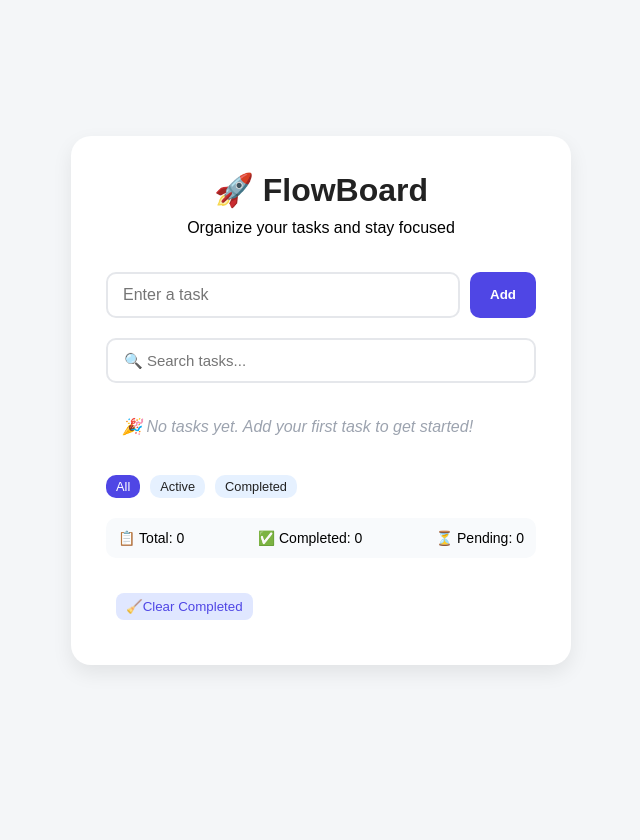
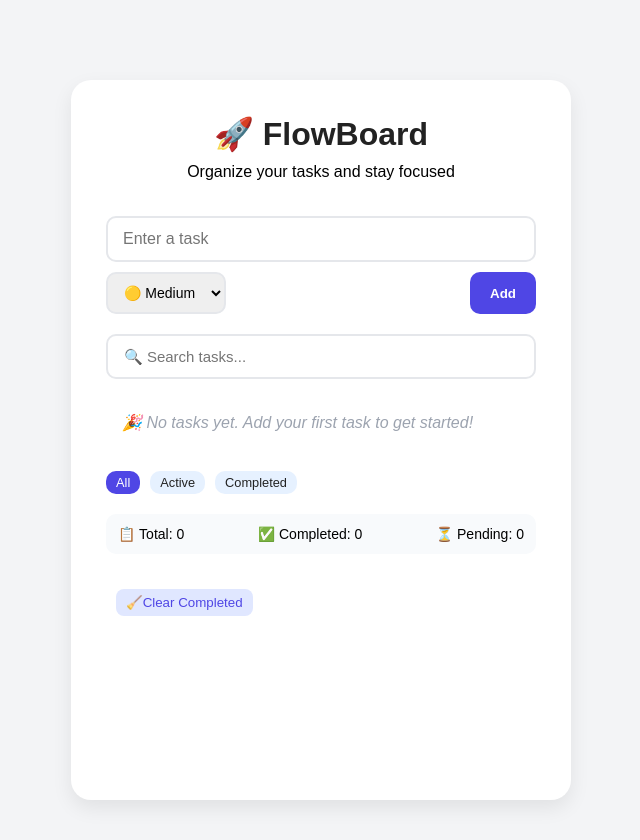
Before and after one commit to arjuntelange/react-task-tracker, a React (Vite) app: page / in a window 1280 px wide. Shown: the whole page, without its empty margins (319-959 px from the left). Before the commit the page ends 800 px from the top, so only its background shows below. Built offline with nearby package versions, Linux system fonts and the light colour scheme.

Commit message:
feat: add task priority system with colored badges

```diff
--- a/src/App.css
+++ b/src/App.css
@@ -1,8 +1,9 @@
 .main-container {
   width: 100%;
-  height: 100vh;
+  min-height: 100vh;
 
   display: flex;
   justify-content: center;
-  align-items: center;
+
+  padding: 40px 0;
 }
--- a/src/components/TodoList.css
+++ b/src/components/TodoList.css
@@ -49,7 +49,36 @@
   border-color: #4f46e5;
 }
 
-.input-section button {
+.task-controls {
+  margin-top: 10px;
+
+  display: flex;
+  justify-content: space-between;
+  gap: 10px;
+}
+
+.task-controls select {
+  padding: 10px 12px;
+
+  border: 2px solid #e5e7eb;
+  border-radius: 10px;
+
+  font-size: 14px;
+
+  cursor: pointer;
+
+  outline: none;
+}
+
+.task-controls select:hover {
+  border-color: #c7d2fe;
+}
+
+.task-controls select:focus {
+  border-color: #4f46e5;
+}
+
+.task-controls button {
   padding: 12px 20px;
 
   border: none;
@@ -66,12 +95,8 @@
   transition: all 0.3s ease;
 }
 
-.input-section button:hover {
+.task-controls button:hover {
   background: #4338ca;
-}
-
-.input-section button:active {
-  transform: scale(0.95);
 }
 
 .container ul {
@@ -259,3 +284,27 @@ li:has(input[type="checkbox"]:checked) {
 
   font-size: 14px;
 }
+
+.priority-badge {
+  padding: 4px 10px;
+
+  border-radius: 999px;
+
+  font-size: 12px;
+  font-weight: 600;
+}
+
+.priority-high {
+  background: #fee2e2;
+  color: #dc2626;
+}
+
+.priority-medium {
+  background: #fef3c7;
+  color: #d97706;
+}
+
+.priority-low {
+  background: #dcfce7;
+  color: #16a34a;
+}
--- a/src/components/TodoList.jsx
+++ b/src/components/TodoList.jsx
@@ -10,6 +10,8 @@ function TodoList() {
 
     return savedTasks ? JSON.parse(savedTasks) : [];
   });
+
+  const [priority, setPriority] = useState("Medium");
 
   const [filter, setFilter] = useState("all");
 
@@ -48,6 +50,7 @@ function TodoList() {
         id: Date.now(),
         text: task,
         completed: false,
+        priority: priority,
       },
     ]);
     setTask("");
@@ -182,6 +185,17 @@ function TodoList() {
           placeholder="Enter a task"
           value={task}
         />
+      </div>
+
+      <div className="task-controls">
+        <select
+          value={priority}
+          onChange={(event) => setPriority(event.target.value)}
+        >
+          <option value="High">🔴 High</option>
+          <option value="Medium">🟡 Medium</option>
+          <option value="Low">🟢 Low</option>
+        </select>
 
         <button onClick={addTask}>Add</button>
       </div>
@@ -209,6 +223,13 @@ function TodoList() {
               <span className={elem.completed ? "completed-task" : ""}>
                 {elem.text}
               </span>
+
+              <span
+                className={`priority-badge priority-${elem.priority.toLowerCase()}`}
+              >
+                {elem.priority}
+              </span>
+
               <button onClick={() => deleteTask(elem.id)}>❌</button>
             </li>
           ))
--- a/src/index.css
+++ b/src/index.css
@@ -5,15 +5,13 @@
 }
 
 body {
+  display: flex;
+  justify-content: center;
+  align-items: flex-start;
   min-height: 100vh;
 
-  display: flex;
-  justify-content: center;
-  align-items: center;
-
-  background: #f4f6f8;
-
-  font-family: sans-serif;
+  padding-top: 40px;
+  background: #f3f4f6;
 }
 
 #root {
```
